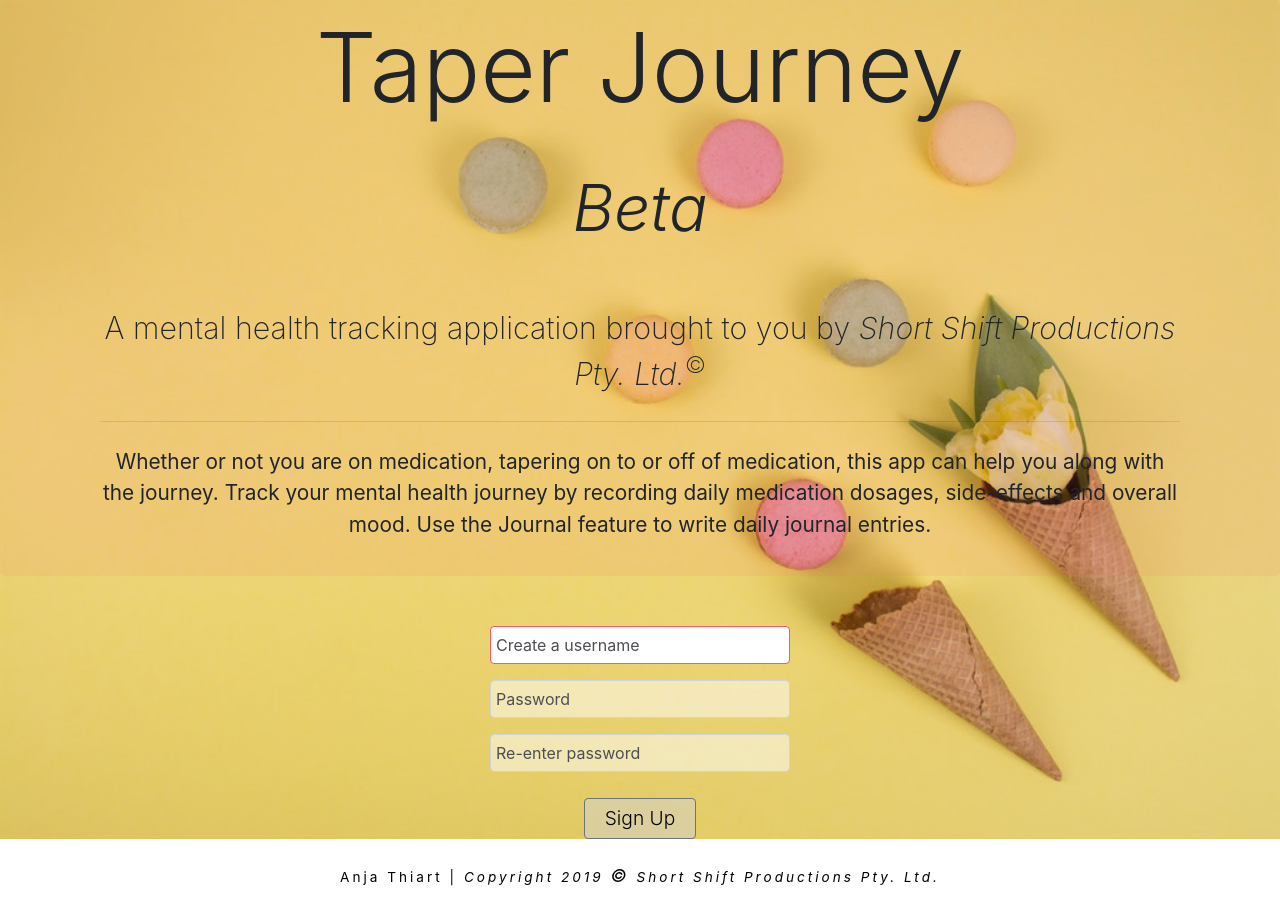
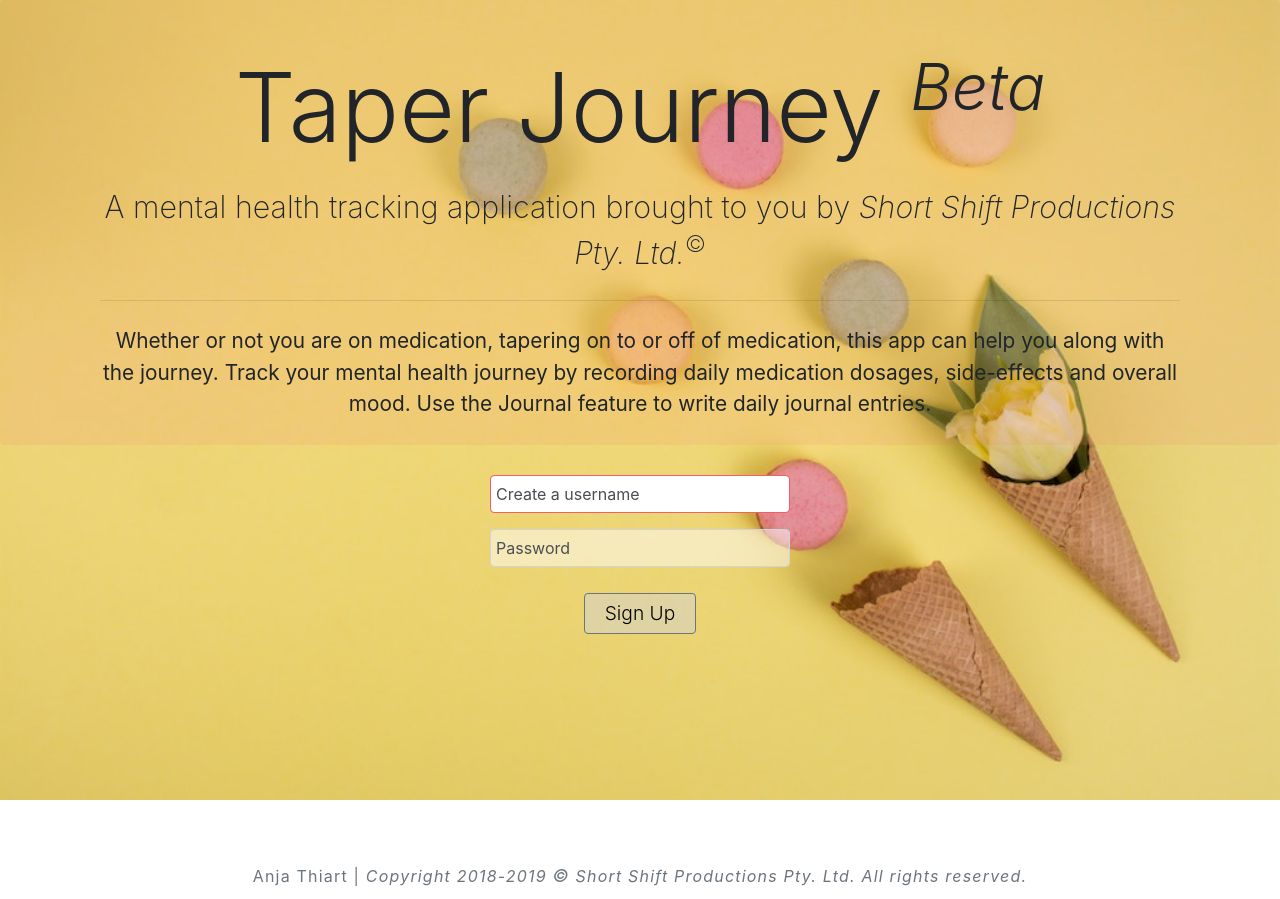
Before and after one commit to anjathiart/Taper_journey, a Flask app: page /signup in a window 1280 px wide. Shown: the part 60-959 px from the top of the page. Run offline with Flask 2, Linux system fonts and the light colour scheme; some libraries are stand-ins or nearby versions.

Commit message:
small css / style tweaks and changed footer details

```diff
--- a/static/styles.css
+++ b/static/styles.css
@@ -303,17 +285,16 @@ select{
     color: rgba(242, 95,105, 1);;
 }
 
-
 .hidden {
     display: none;
 }
 
-i {
+/*i {
     display: inline-block;
-    margin: 10px
+    margin: 10px;
     padding: 10px;
     font-size: 1.5em;
-}
+}*/
 
 .icon-btn {
     font-size: 1.5rem;
@@ -358,14 +337,9 @@ div .iconLink {
 .container {
   display: flex; /* or inline-flex */
   justify-content: space-between;
-  align-items: flex-center;
+  align-items: center;
   margin-bottom: 10px;
 }
-
-i {
-    display: block;
-}
-
 
 .wrapper {
     width: 80%;
@@ -479,12 +440,11 @@ i {
 .jumbotron {
     background-color: rgba(242, 95,105, 0.1);
     z-index: 100;
-    padding: 10px 100px;
-    padding-bottom: 20px;
-    margin-bottom: 50px;
+    padding: 50px 100px;
+    padding-bottom: 10px;
+    margin-bottom: 30px;
+}
 
-
-}
 .jumbotron h1 {
     font-size: 6rem;
 }
@@ -492,6 +452,7 @@ i {
 .jumbotron .main-text {
     font-size: 1.9rem;
     font-weight: 200;
+    margin-top: 20px;
 }
 
 .jumbotron .secondary-text {
--- a/templates/history.html
+++ b/templates/history.html
@@ -7,7 +7,7 @@
         <h3 class="font-weight-light" >Your taper journey up to now</h3>
         <div id="borderContainer">
             <div class="container">
-                <div>
+                <div style="margin-top:10px">
                     <i style = "margin-right: 10px" class="fas fa-filter"></i><span style="margin-right: 10px">Medication:</span>
                     <select id="drugNames" value="">
                         <option name="drugName" id="All">All</option>
@@ -46,7 +46,6 @@
                         <!-- <td><button class="shadow-none">X</button ></td> -->
                     </tr>
                     {% endfor %}
-
                 </tbody>
             </table>
         </div>
@@ -59,6 +58,7 @@
 
     $(document).ready(function() {
 
+        // filter history table based on medication value selected
         $("select").on("change", function (e) {
 
             let valueSelected = e.target.value;
--- a/templates/layoutSignupOrLogin.html
+++ b/templates/layoutSignupOrLogin.html
@@ -46,8 +46,8 @@
                 {% block main %}{% endblock %}
             </main>
 
-            <footer >
-                <div style="font-weight:400; color:black; letter-spacing: 3px; font-size: 0.85rem"> Anja Thiart  |   <em>Copyright 2019 <span style="font-size:1.1rem">&copy</span> Short Shift Productions Pty. Ltd.</em></div>
+            <footer class="text-center text-muted">
+                <div style="letter-spacing: 1.2px" > Anja Thiart  |   <em>Copyright 2018-2019 <span style="font-size:1.1rem">&copy</span> Short Shift Productions Pty. Ltd. All rights reserved.</em> </div>
             </footer>
 
         </div>
--- a/templates/signup.html
+++ b/templates/signup.html
@@ -30,10 +30,10 @@
                         <input type="password" class="form-control col-sm-12 password-input entryPointForm" id="password" autofocus name="password"
                             placeholder="Password">
                     </div>
-                    <div class="form-group form-row" align="center">
+                    <!--<div class="form-group form-row" align="center">
                         <input type="password" class="form-control col-sm-12 password-input entryPointForm" id="confirm-password" autofocus name="confirm_password"
                             placeholder="Re-enter password">
-                    </div>
+                    </div>-->
                     <button type="submit" class="btn btn-secondary submit-button">Sign Up</button>
                 </form>
             </div>
```
Also changed, not shown: other parts of static/styles.css (+21 -49 lines). Lines whose indentation alone changed are shown as unchanged.
